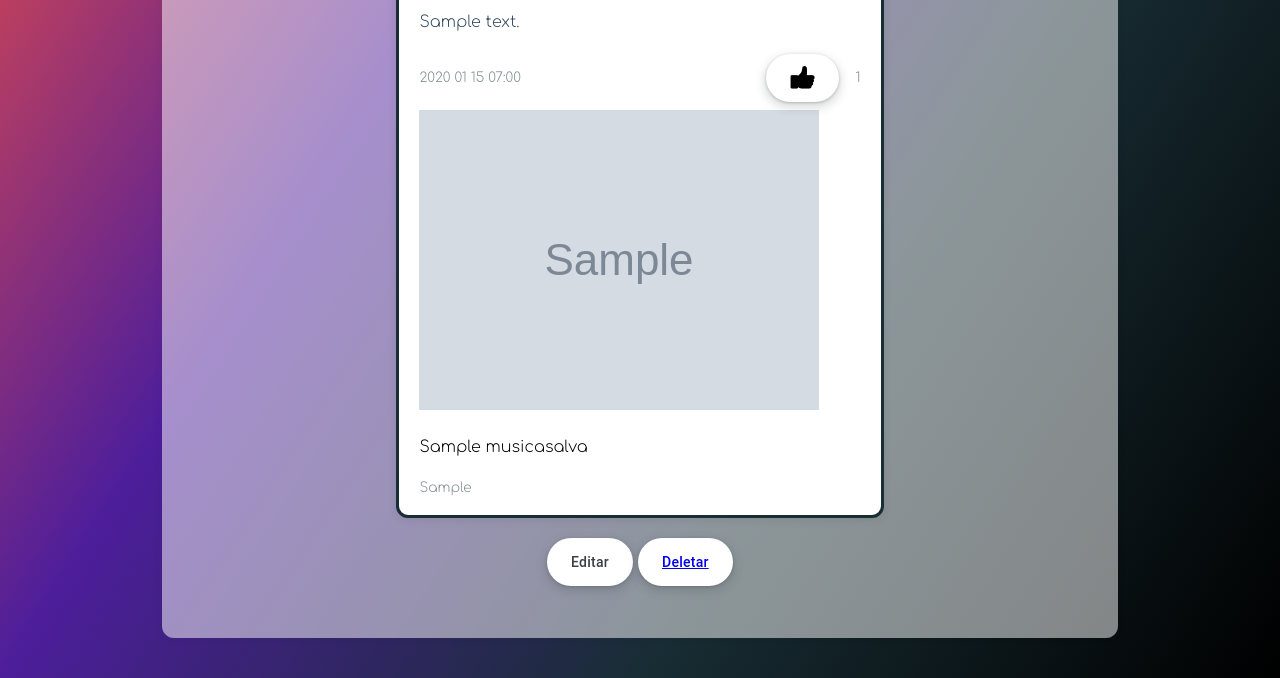
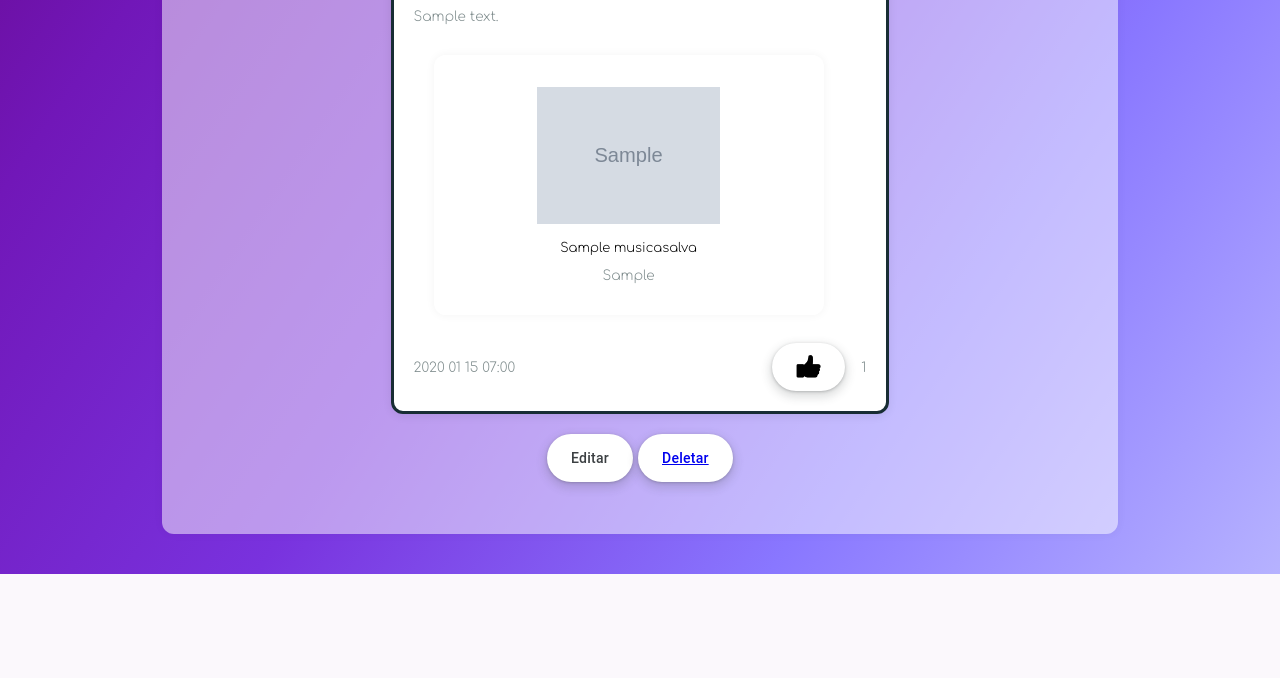
Before and after one commit to engsoft-atitus/engsw-2025-1, a Django app: a page that uses comunidade/templates/comunidade/community_preview.html in a window 1280 px wide. Shown: the part 1314-1992 px from the top of the page. After the commit the page ends 1888 px from the top, so only its background shows below. Run offline with Django 5.2, Linux system fonts and the light colour scheme; a user stored in the database is signed in; tables that the repository leaves empty hold one stand-in row (values such as "Sample post"); grey boxes marked "Sample" are stand-in pictures.

Commit message:
Atualização do front, na questão de musicas dentro dos posts

```diff
--- a/comunidade/static/comunidade/base.css
+++ b/comunidade/static/comunidade/base.css
@@ -5,36 +5,19 @@ body{
   min-height: 100vh;
   background: linear-gradient(
     to bottom right,
-    #ED6827,
-    #EF4E44,
-    #4D1E9B,
-    #182D34,
-    black
-  );
+    #5a005a,
+  #620077,
+  #7117b8,
+  #7932de,
+  #8977ff,
+  #b6b2ff
+    );
   color: #e6e6e7;
 
   font-family: "Comfortaa", sans-serif;
   font-optical-sizing: auto;
   font-weight: 5;
   font-style: normal;
-}
-
-.container-transparente{
-  width: 90%;
-  background-color: rgba(255, 255, 255, 0.5);
-  padding: 2rem;
-  border-radius: 12px;
-  box-shadow: 0 0 10px rgba(0, 0, 0, 0.05);
-  color: black;
-
-
-  display: flex;
-  flex-direction: column;
-  align-items: center;
-  justify-content: center;
-  text-align: center;
-  margin: 20px;
-
 }
 
 .community-image{
@@ -348,6 +331,12 @@ section {
   .post-body {
     font-size: 0.95rem;
   }
+
+  .music-spacing{
+    padding: 1rem;
+    margin: 10px;
+  }
+
 }
 
 nav {
@@ -413,3 +402,12 @@ nav {
   height: 80%;
   overflow: auto;
 }
+
+.music-image-post{
+  max-width: 56%;
+  max-height: 56%;
+}
+
+.post-music-name{
+  font-size: small;
+}
--- a/comunidade/templates/comunidade/community_preview.html
+++ b/comunidade/templates/comunidade/community_preview.html
@@ -81,6 +81,15 @@
             </div>
             <p class="post-body">{{post.body}}</p>
 
+
+            {% if post.musica != None %}
+            <div class="container music-spacing">
+            <a href="{% url 'player' %}?nome={{ post.musica.nome }}&nomeartista={{ post.musica.artista }}&linkmusica={{ post.musica.link }}&imagem={{ post.musica.imagem }}"><img class="music-image-post" src="{{post.musica.imagem}}"></a>
+            <p class="post-music-name">{{post.musica.nome}}</p>
+            <p class="post-artist-name">{{post.musica.artista}}</p>
+          </div>
+          {% endif %}
+
             <div class="low-post-section">
             {% localtime on %}
               <p>{{post.data_post|timezone:"America/Sao_Paulo"|date:"Y m d H:i"}}</p>
@@ -96,11 +105,7 @@
             </div>
 
 
-            {% if post.musica != None %}
-              <a href="{% url 'player' %}?nome={{ post.musica.nome }}&nomeartista={{ post.musica.artista }}&linkmusica={{ post.musica.link }}&imagem={{ post.musica.imagem }}"><img src="{{post.musica.imagem}}"></a>
-              <p>{{post.musica.nome}}</p>
-              <p>{{post.musica.artista}}</p>
-            {% endif %}
+
           </article>
         </div>
         {% if post.user == request.user %}
```
Also changed, not shown: 1 other file.
